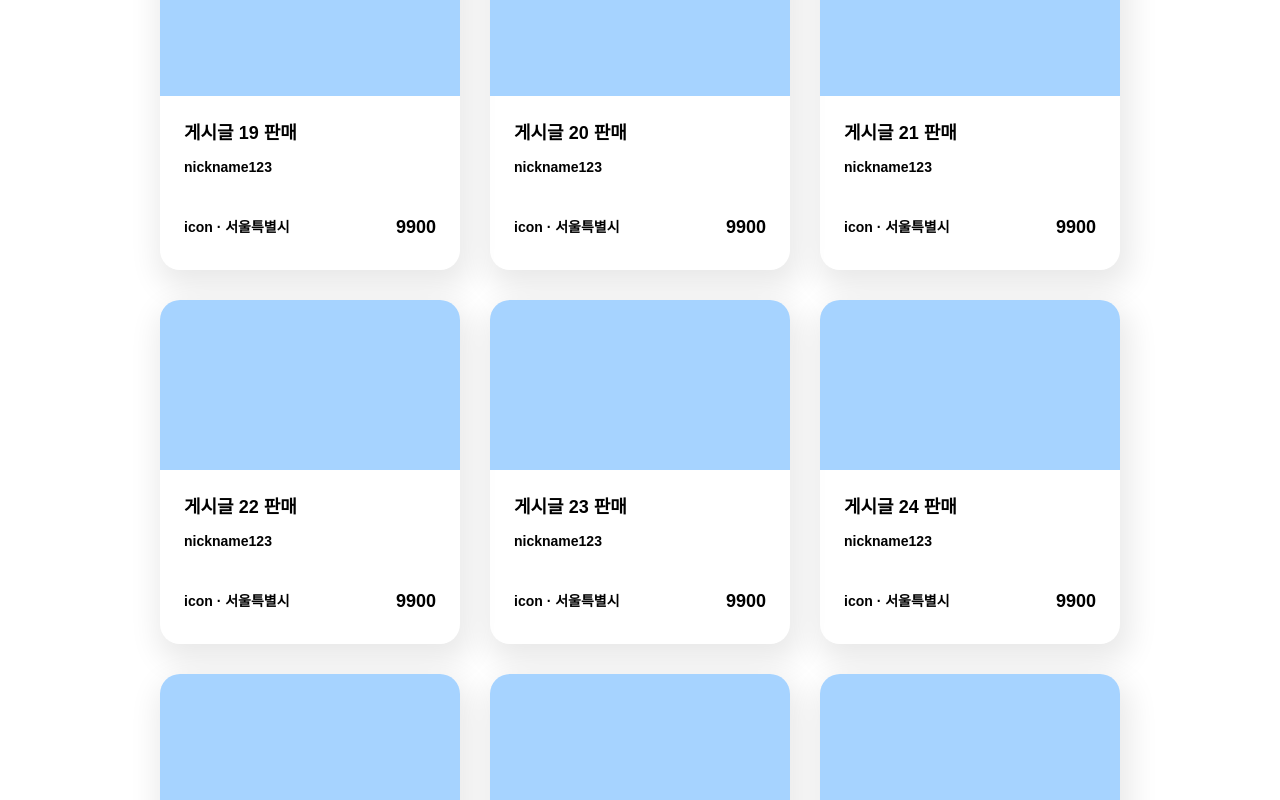
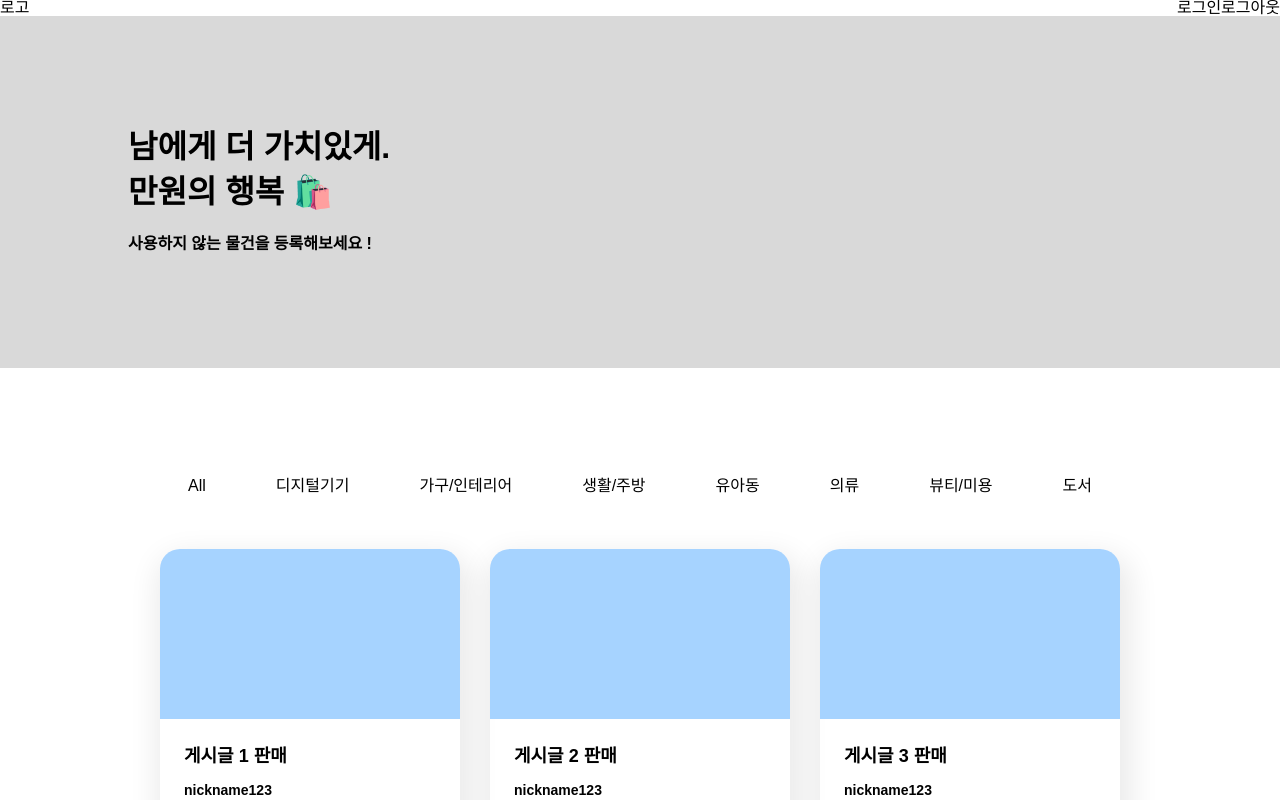
Before and after one commit to soolovepat/second-hand-frontend, a React (Create React App) app: page /mainpage in a window 1280 px wide. Shown: the top 800 px of the page. Built offline with nearby package versions, Linux system fonts and the light colour scheme; data requests are answered from the project's data file; the HTML template or start-up script is replaced by a standard one.

Commit message:
fix: style error

```diff
--- a/src/components/common/ListContainer.js
+++ b/src/components/common/ListContainer.js
@@ -38,12 +38,11 @@ const ListContainer = () => {
   return (
     <>
       <Category selectList={selectList} setSelectList={setSelectList} />
-      {/* Category 컴포넌트에 selectList와 setSelectList를 전달 */}
       <ListContainerBlock>
         {postList
           .filter((post) => !selectList || post.category === selectList.id) // selectList가 null이거나 post.category와 selectList.id가 같은 경우만 필터링
           .map((post) => (
-            <List key={post.title} post={post} />
+            <List key={post.title} post={post} selectId={selectList.id} />
           ))}
       </ListContainerBlock>
     </>
--- a/src/lib/styles/StyledApp.js
+++ b/src/lib/styles/StyledApp.js
@@ -1,12 +1,12 @@
 import styled from "styled-components";
 
 const StyledApp = styled.div`
-  display: flex;
+  /* display: flex;
   justify-content: center;
   align-items: center;
   height: 100vh;
   width: 100vw;
-  position: absolute;
+  position: absolute; */
 `;
 
 export default StyledApp;
```
